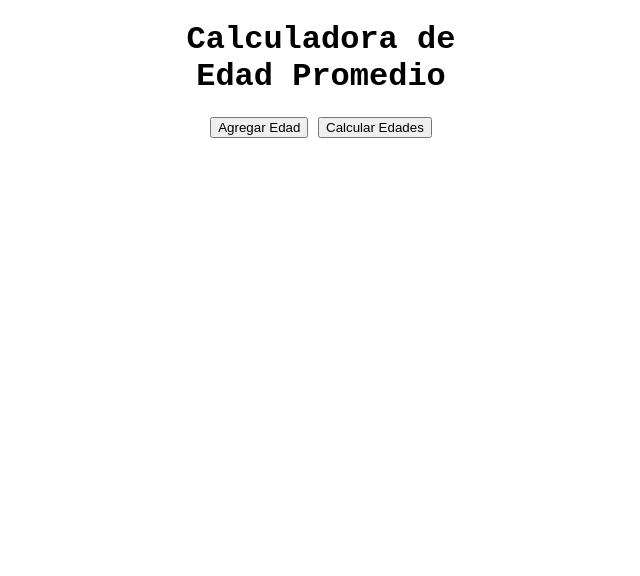
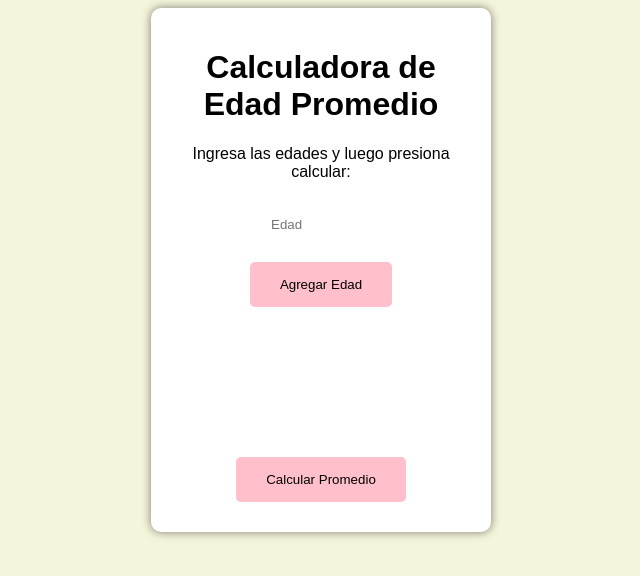
Before and after one commit to delgadopcamila/EntregaJS-DelgadoCamila-47080, a plain HTML site: page index.html in a window 1280 px wide. Shown: the whole page, without its empty margins (319-959 px from the left). Drawn offline with Linux system fonts and the light colour scheme.

Commit message:
PreEntrega 3

```diff
--- a/index.html
+++ b/index.html
@@ -1,34 +1,24 @@
 <!DOCTYPE html>
-<html>
+<html lang="es">
 <head>
+  <meta charset="UTF-8">
   <title>Calculadora de Edad Promedio</title>
-  <style>
-    body {
-      font-family:'Courier New', Courier, monospaceg;
-    }
-    #container {
-      width: 300px;
-      margin: 0 auto;
-      text-align: center;
-    }
-    input[type="number"] {
-      width: 100px;
-      padding: 5px;
-    }
-  </style>
-</head>
-<body>
-  <html>
-<head>
-  <title>Calculadora de Edad Promedio</title>
+  <link rel="stylesheet" type="text/css" href="styles.css">
 </head>
 <body>
   <div id="container">
     <h1>Calculadora de Edad Promedio</h1>
-    <button onclick="agregarEdad()">Agregar Edad</button>
-    <button onclick="calcularEdadPromedio()">Calcular Edades</button><br><br>
+    <p>Ingresa las edades y luego presiona calcular:</p>
+    <input type="number" id="edadInput" placeholder="Edad">
+    <button id="agregarBtn">Agregar Edad</button>
+    <br><br>
     <div id="edadesIngresadas"></div>
+    <br><br>
+    <div id="resultado"></div>
+    <br><br>
+    <button id="calcularBtn">Calcular Promedio</button>
   </div>
-  <script src="./main.js"></script>
+
+  <script src="main.js"></script>
 </body>
 </html>
--- a/main.js
+++ b/main.js
@@ -1,29 +1,37 @@
 var edades = [];
 
-// Función para capturar edad mediante prompt()
+var edadInput = document.getElementById("edadInput");
+var agregarBtn = document.getElementById("agregarBtn");
+var calcularBtn = document.getElementById("calcularBtn");
+var edadesIngresadasDiv = document.getElementById("edadesIngresadas");
+var resultadoDiv = document.getElementById("resultado");
+
+agregarBtn.addEventListener("click", function() {
+  agregarEdad();
+});
+
+calcularBtn.addEventListener("click", function() {
+  calcularEdadPromedio();
+});
+
 function agregarEdad() {
-  var entrada = prompt("Ingrese una edad:");
-
-  // Convertir la entrada a número y verificar si es válida
-  var edad = parseInt(entrada);
+  var edad = parseInt(edadInput.value);
   if (!isNaN(edad) && edad > 0) {
     edades.push(edad);
     actualizarListaEdades();
+    edadInput.value = "";
   } else {
-    alert("Por favor, ingrese una edad válida.");
+    alert("Por favor, ingresa una edad válida.");
   }
 }
 
-// Función para mostrar las edades ingresadas en el HTML
 function actualizarListaEdades() {
-  var listaEdades = document.getElementById("edadesIngresadas");
-  listaEdades.innerHTML = "Edades ingresadas: " + edades.join(", ");
+  edadesIngresadasDiv.textContent = "Edades ingresadas: " + edades.join(", ");
 }
 
-// Función para calcular el promedio y mostrarlo en un alert()
 function calcularEdadPromedio() {
   if (edades.length === 0) {
-    alert("Por favor, ingrese al menos una edad antes de calcular el promedio.");
+    resultadoDiv.textContent = "Por favor, ingresa al menos una edad antes de calcular el promedio.";
     return;
   }
 
@@ -32,5 +40,5 @@ function calcularEdadPromedio() {
   });
 
   var promedio = sumaEdades / edades.length;
-  alert("Edades ingresadas: " + edades.join(", ") + "\nEdad promedio: " + promedio.toFixed(2));
+  resultadoDiv.textContent = "Edad promedio: " + promedio.toFixed(2);
 }
--- /dev/null
+++ b/styles.css
@@ -0,0 +1,61 @@
+/*body {
+  font-family: Arial, sans-serif;
+}
+
+#container {
+  width: 300px;
+  margin: 0 auto;
+  text-align: center;
+}
+
+input[type="number"] {
+  width: 100px;
+  padding: 5px;
+}
+*/
+body {
+  font-family: Arial, sans-serif;
+  background-color: beige;
+  background-size: cover;
+  background-position: center;
+  background-repeat: no-repeat;
+}
+
+#container {
+  width: 300px;
+  margin: 0 auto;
+  text-align: center;
+  background-color: white;
+  border-radius: 10px;
+  padding: 20px;
+  box-shadow: 0px 0px 10px 0px rgba(0,0,0,0.5);
+}
+
+form {
+  display: flex;
+  flex-direction: column;
+  align-items: center;
+}
+
+input[type="number"] {
+  width: 100px;
+  padding: 10px;
+  margin: 10px;
+  border-radius: 5px;
+  border: none;
+}
+
+button {
+  background-color: pink;
+  padding: 15px 30px;
+  border-radius: 5px;
+  margin: 10px;
+  border: none;
+  cursor: pointer;
+}
+
+#edadesIngresadas, #resultado {
+  margin-top: 20px;
+  font-weight: bold;
+  font-size: 16px;
+}
```
